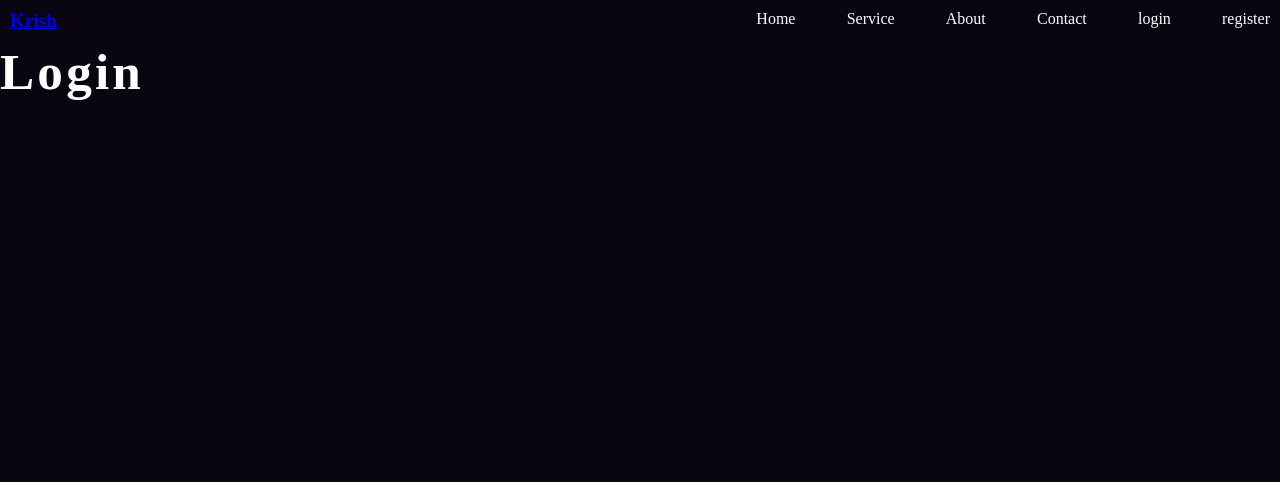
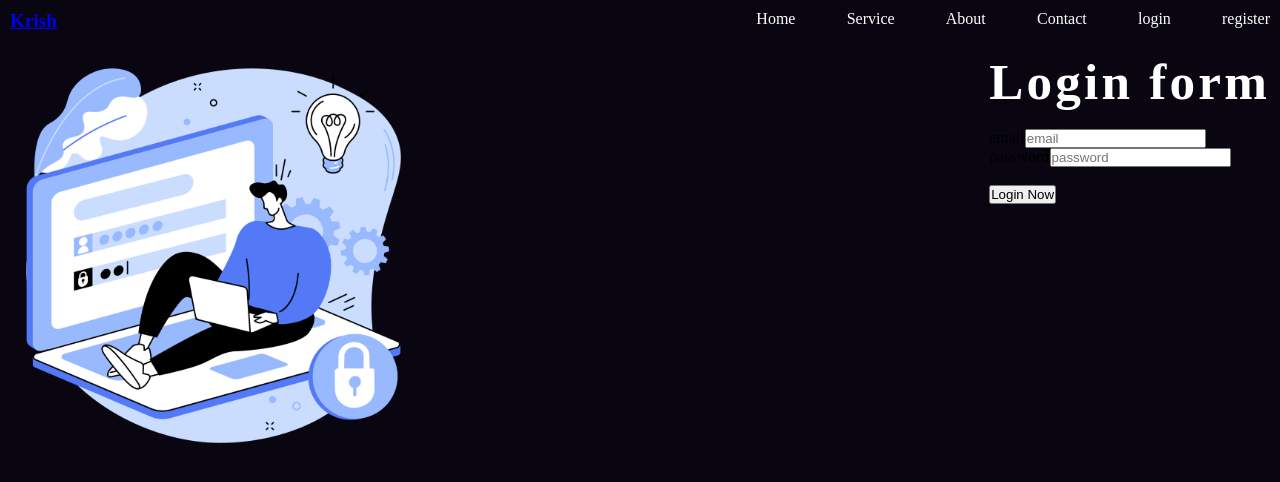
Before and after one commit to Krish-Panchani/Learning-MERN, a React (Vite) app in the folder client/: page /login in a window 1280 px wide. Shown: the top 482 px of the page. Built offline with nearby package versions, Linux system fonts and the light colour scheme.

Commit message:
Add login form with input handling and submit functionality

```diff
--- a/client/src/pages/Login.jsx
+++ b/client/src/pages/Login.jsx
@@ -1,7 +1,76 @@
+import { useState } from "react";
 export const Login = () => {
+
+    const [user, setUser] = useState({
+        email: "",
+        password: "",
+    });
+
+    const handleInput = (e) => {
+        console.log(e);
+        let name = e.target.name;
+        let value = e.target.value;
+
+        setUser({
+            ...user,
+            [name]: value,
+        });
+    };
+
+    // handle form on submit
+    const handleSubmit = (e) => {
+        e.preventDefault();
+        console.log(user);
+    };
+
     return (
         <>
-            <h1>Login</h1>
+            <section>
+                <main>
+                    <div className="section-registration">
+                        <div className="container grid grid-two-cols">
+                            <div className="registration-image reg-img">
+                                <img
+                                    src="/images/login.png"
+                                    alt="a nurse with a cute look"
+                                    width="400"
+                                />
+                            </div>
+                            {/* our main registration code  */}
+                            <div className="registration-form">
+                                <h1 className="main-heading mb-3">Login form</h1>
+                                <br />
+                                <form onSubmit={handleSubmit}>
+                                    <div>
+                                        <label htmlFor="email">email</label>
+                                        <input
+                                            type="text"
+                                            name="email"
+                                            value={user.email}
+                                            onChange={handleInput}
+                                            placeholder="email"
+                                        />
+                                    </div>
+                                    <div>
+                                        <label htmlFor="password">password</label>
+                                        <input
+                                            type="password"
+                                            name="password"
+                                            value={user.password}
+                                            onChange={handleInput}
+                                            placeholder="password"
+                                        />
+                                    </div>
+                                    <br />
+                                    <button type="submit" className="btn btn-submit">
+                                        Login Now
+                                    </button>
+                                </form>
+                            </div>
+                        </div>
+                    </div>
+                </main>
+            </section>
         </>
     );
 }
```
